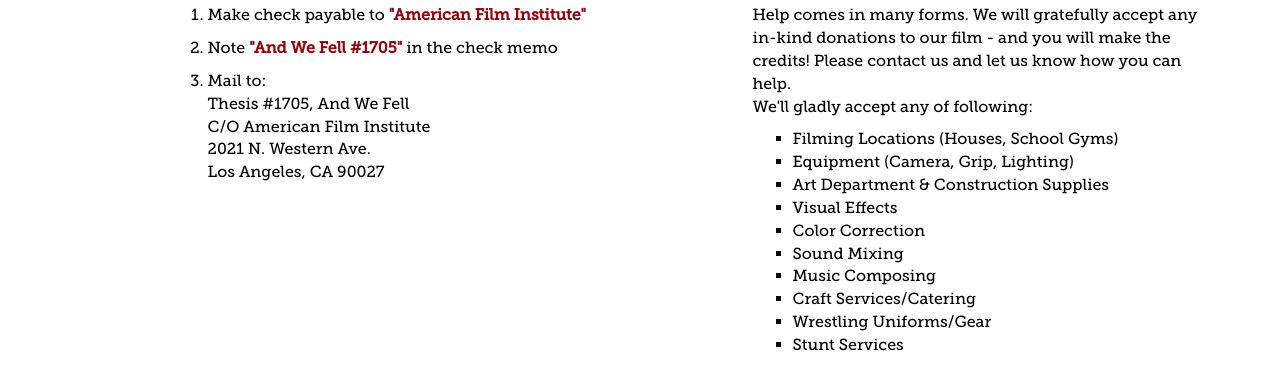
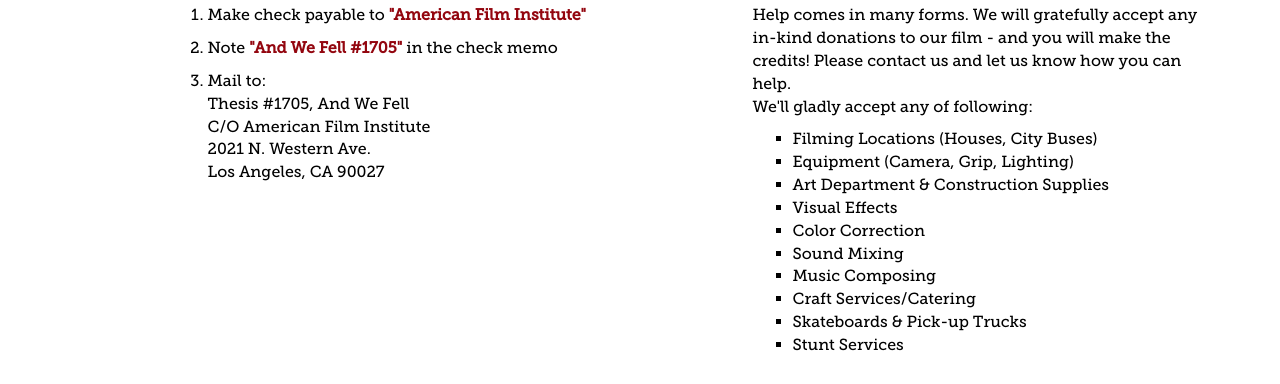
Before and after one commit to AndWeFell/andwefell.github.io, a website: page donate.html in a window 1280 px wide. Shown: the part 1500-1884 px from the top of the page. Drawn offline with Linux system fonts and the light colour scheme.

Commit message:
Updating in-kind donations

```diff
--- a/donate.html
+++ b/donate.html
@@ -193,7 +193,7 @@
 
 		<p style='text-align: left'>Help comes in many forms. We will gratefully accept any in-kind donations to our film - and you will make the credits! Please contact us and let us know how you can help. <br> We'll gladly accept any of following:</p>
 		<ol class='inkindlist'>
-			<li>Filming Locations (Houses, School Gyms)</li>
+			<li>Filming Locations (Houses, City Buses)</li>
 			<li>Equipment (Camera, Grip, Lighting)</li>
 			<li> Art Department & Construction Supplies </li>
 			<li> Visual Effects </li>
@@ -201,7 +201,7 @@
 			<li> Sound Mixing </li>
 			<li> Music Composing </li>
 			<li> Craft Services/Catering </li>
-			<li> Wrestling Uniforms/Gear </li>
+			<li> Skateboards & Pick-up Trucks </li>
 			<li> Stunt Services </li>
 
 		</ol>
```
